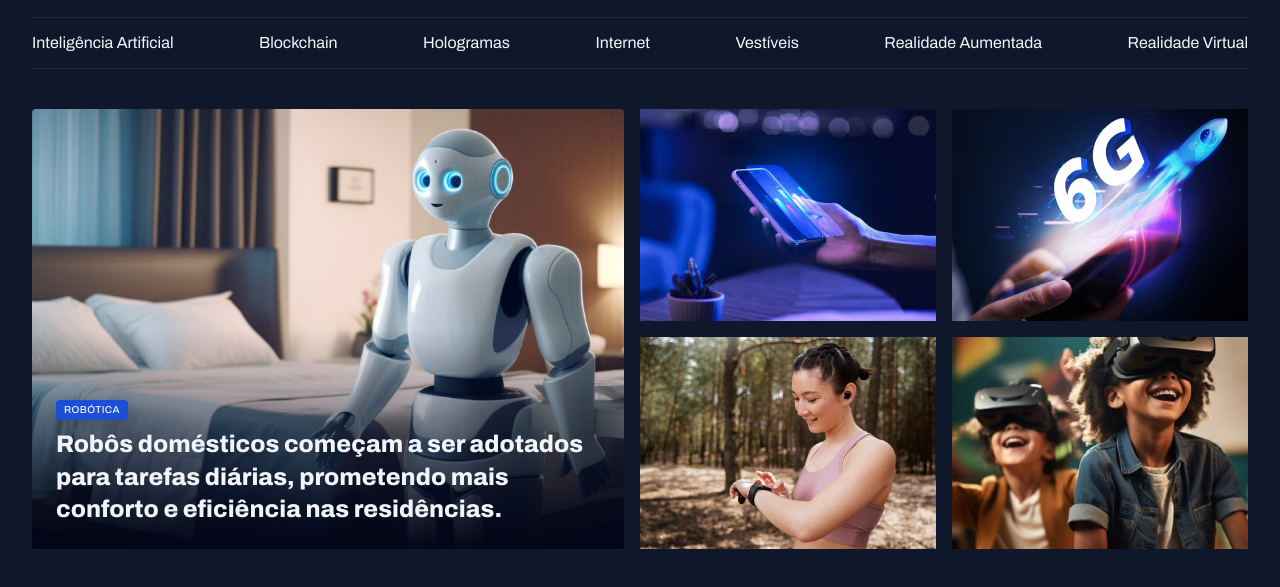
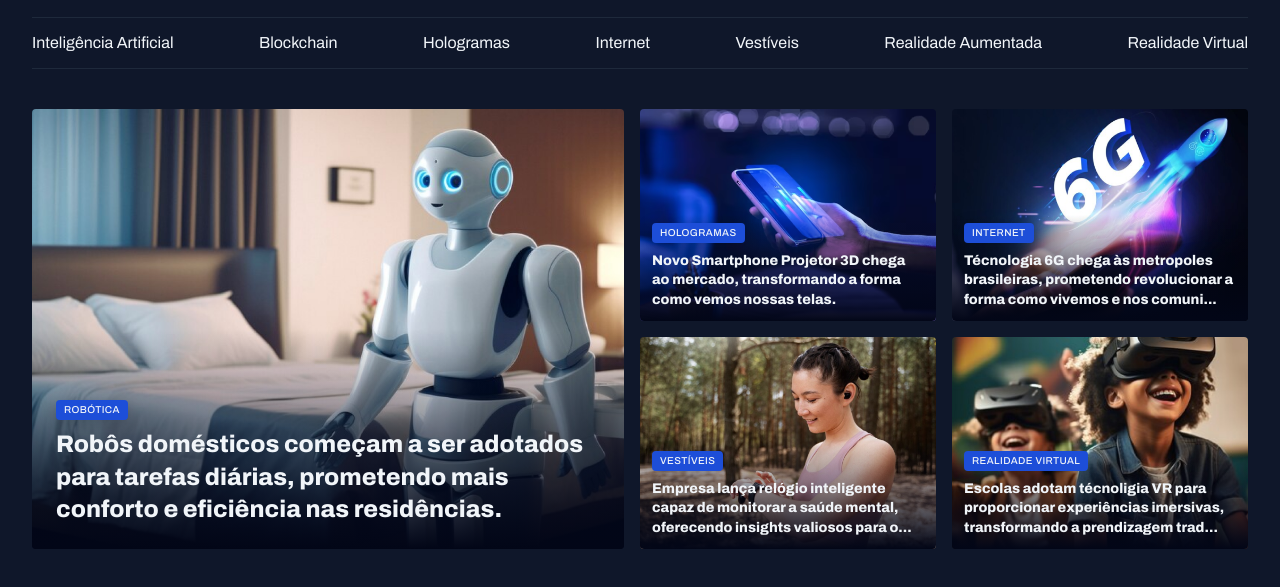
Before and after one commit to Dav1994Moutinho/fullstack-projeto-portal-de-noticias, a plain HTML site: page index.html in a window 1280 px wide. Shown: the part 55-642 px from the top of the page. Drawn offline with Linux system fonts and the light colour scheme.

Commit message:
Finalizando a seção destaques

```diff
--- a/index.html
+++ b/index.html
@@ -40,7 +40,7 @@
     <main class="grid container">
         <section id="featured" class="grid grid-flow-column gap-16">
             <figure class="card">
-                <img src="assets/images/Image 01.png" alt="">
+                <img src="assets/images/Image 01.png" alt="Robôs domésticos começam a ser adotados para tarefas diárias, prometendo mais conforto e eficiência nas residências.">
 
                 <figcaption>
                     <span class="content-tag">robótica</span>
@@ -51,21 +51,49 @@
             </figure>
 
             <div class="grid grid-cols-2 gap-16">
-                <div>
-                    <img src="assets/images/Image 02.png" alt="">
-                </div>
+                <figure class="card">
+                    <img src="assets/images/Image 02.png" alt=" Novo Smartphone Projetor 3D chega ao mercado, transformando a forma como vemos nossas telas.">
 
-                <div>
-                    <img src="assets/images/Image 03.png" alt="">
-                </div>
+                    <figcaption>
+                        <span class="content-tag">Hologramas</span>
+                        <h2 class="text-lg">
+                            Novo Smartphone Projetor 3D chega ao mercado, transformando a forma como vemos nossas telas.
+                        </h2>
+                    </figcaption>
+                </figure>
 
-                <div>
-                    <img src="assets/images/Image 04.png" alt="">
-                </div>
+                <figure class="card">
+                    <img src="assets/images/Image 03.png" alt="Técnologia 6G chega às metropoles brasileiras, prometendo revolucionar a forma como vivemos e nos comunicamos.">
 
-                <div>
-                    <img src="assets/images/Image 05.png" alt="">
-                </div>
+                    <figcaption>
+                        <span class="content-tag">Internet</span>
+                        <h2 class="text-lg">
+                            Técnologia 6G chega às metropoles brasileiras, prometendo revolucionar a forma como vivemos e nos comuni...
+                        </h2>
+                    </figcaption>
+                </figure>
+
+                <figure class="card">
+                    <img src="assets/images/Image 04.png" alt="Empresa lança relógio inteligente capaz de monitorar a saúde mental, oferecendo insights valiosos para o bem-estar pessoal.">
+
+                    <figcaption>
+                        <span class="content-tag">Vestíveis</span>
+                        <h2 class="text-lg">
+                            Empresa lança relógio inteligente capaz de monitorar a saúde mental, oferecendo insights valiosos para o...
+                        </h2>
+                    </figcaption>
+                </figure>
+
+                <figure class="card">
+                    <img src="assets/images/Image 05.png" alt="Escolas adotam técnoligia VR para proporcionar experiências imersivas, transformando a prendizagem tradicional.">
+
+                    <figcaption>
+                        <span class="content-tag">Realidade Virtual</span>
+                        <h2 class="text-lg">
+                            Escolas adotam técnoligia VR para proporcionar experiências imersivas, transformando a prendizagem trad...
+                        </h2>
+                    </figcaption>
+                </figure>
             </div>
         </section>
     </main>
--- a/styles/section.css
+++ b/styles/section.css
@@ -27,6 +27,10 @@
 
             padding: 24px;
 
+            &:has(.text-lg) {
+                padding: 12px;
+            }
+
             h2 {
                 margin-top: 8px;
             }
```
